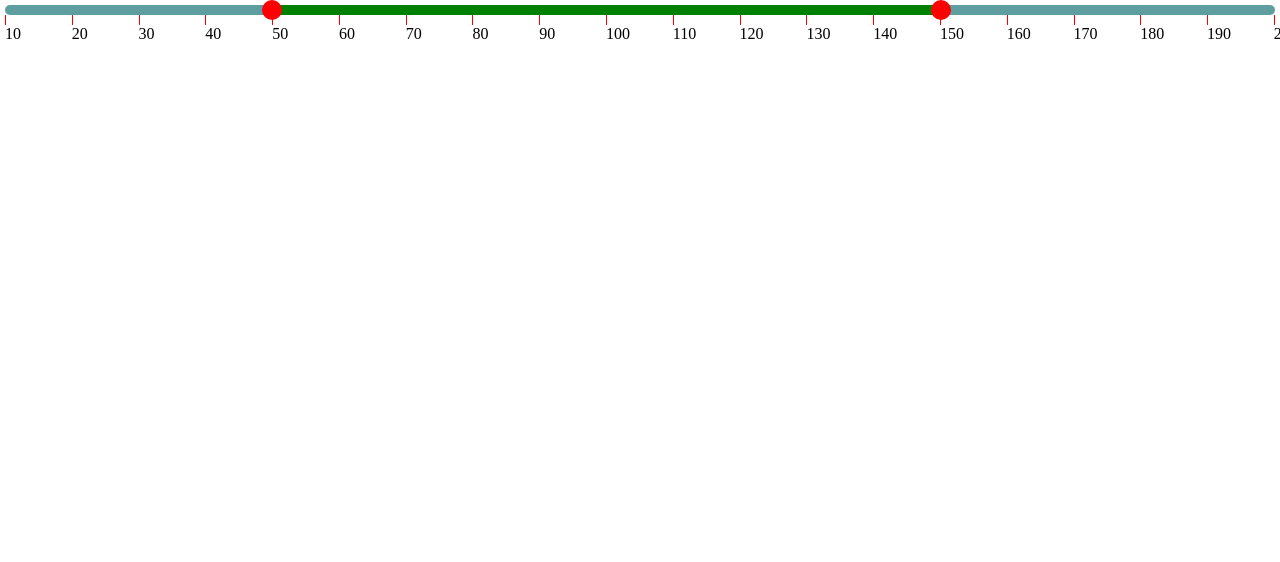
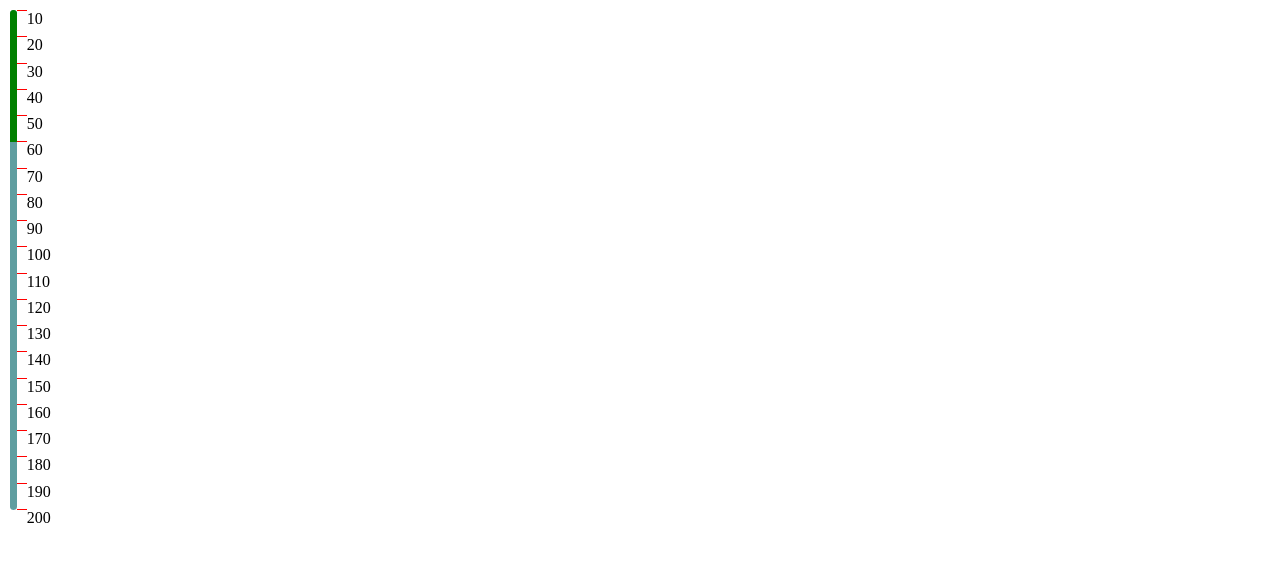
Before and after one commit to ZoricmaTs/slider, a website built with Parcel: page src/index.html in a window 1280 px wide. Built offline with nearby package versions, Linux system fonts and the light colour scheme.

Commit message:
add vertical orient of slider

```diff
--- a/src/controller/slider.ts
+++ b/src/controller/slider.ts
@@ -24,7 +24,7 @@ export default class SliderController {
     this.progressBarView = new ProgressBar(this.model, this.view);
     this.initProgressBar();
 
-    this.initThumb();
+    // this.initThumb();
 
     this.initScale();
 
--- a/src/index.css
+++ b/src/index.css
@@ -1,24 +1,18 @@
 body {
   width: 100%;
-  height: 200px;
+  height: 100%;
 
   padding: 0;
   margin: 0;
 }
 
 .slider {
-  display: flex;
-  flex-direction: column;
   position: relative;
-  width: auto;
-  height: auto;
-  padding: 5px;
+  padding: 10px;
 }
 
 .wrap {
   display: flex;
   flex-direction: column;
   position: relative;
-  width: 100%;
-  height: auto;
 }
--- a/src/index.ts
+++ b/src/index.ts
@@ -26,8 +26,9 @@ function initSlider(): any {
     showValue: false,
     minValue: 50,
     maxValue: 150,
-    mode: SliderMode.interval,
-    orient: SliderOrient.horizontal,
+    mode: SliderMode.single,
+    orient: SliderOrient.vertical,
+    // orient: SliderOrient.horizontal,
   };
 
   const controller = new SliderController(userSettings);
--- a/src/model/slider.ts
+++ b/src/model/slider.ts
@@ -20,13 +20,13 @@ export default class Slider extends EventListener {
   public EVENT_CHANGE_MAX_VALUE: string = 'event-change-max-value';
   public root: HTMLElement;
 
-  public minValue: number;
-  public maxValue: number;
-  public step: number;
-  public showDivision: boolean;
-  public value: number;
-  public orient: SliderOrient;
-  public showValue: boolean;
+  private minValue: number;
+  private maxValue: number;
+  private readonly step: number;
+  private readonly showDivision: boolean;
+  private value: number;
+  private readonly orient: SliderOrient;
+  private readonly showValue: boolean;
   readonly mode: SliderMode;
 
   constructor(props: UserSettings) {
@@ -47,6 +47,10 @@ export default class Slider extends EventListener {
 
     this.mode = props.mode ? props.mode : SliderMode.single;
     this.orient = props.orient ? props.orient : SliderOrient.horizontal;
+  }
+
+  public getOrient(): SliderOrient {
+    return this.orient;
   }
 
   public getMin(): number {
@@ -81,8 +85,8 @@ export default class Slider extends EventListener {
     }
   }
 
-  public setValue(stepCounts: number): void {
-    this.value = stepCounts * this.getStep();
+  public setValue(value: number): void {
+    this.value = value;
 
     this.fireEvent(this.EVENT_CHANGE_VALUE);
   }
--- a/src/view/progressBar/progressBar.css
+++ b/src/view/progressBar/progressBar.css
@@ -3,8 +3,7 @@
   overflow: hidden;
   background-color: cadetblue;
   border-radius: 5px;
-  height: 10px;
-  width: 100%;
+  height: 100%;
 }
 
 .progress {
@@ -12,6 +11,5 @@
   left: 0;
   top: 0;
   bottom: 0;
-  height: 100%;
   background-color: green;
 }
--- a/src/view/progressBar/progressBar.ts
+++ b/src/view/progressBar/progressBar.ts
@@ -1,11 +1,11 @@
 import Helper from "../../helper";
 import EventListener from "../../event-listener";
-import Slider, {SliderMode} from "../../model/slider";
+import Slider, {SliderMode, SliderOrient} from "../../model/slider";
 import SliderView from "../slider/slider";
 
 export default class ProgressBar extends EventListener {
   public progress: HTMLElement | undefined;
-  public progressWrap: HTMLElement | undefined;
+  public progressBar: HTMLElement | undefined;
   public EVENT_MOUSEDOWN: string = 'event-mousedown';
   public EVENT_MOUSEMOVE: string = 'event-mousemove';
   public EVENT_MOUSEUP: string = 'event-mouseup';
@@ -28,12 +28,12 @@ export default class ProgressBar extends EventListener {
     this.model.on(this.model.EVENT_CHANGE_MIN_VALUE, [this.updateProgressValue]);
     this.model.on(this.model.EVENT_CHANGE_MAX_VALUE, [this.updateProgressValue]);
 
-    if (this.progressWrap) {
+    if (this.progressBar) {
       this.view.getSliderWrapper().addEventListener('mousedown', (e) => {
         this.fireEvent(this.EVENT_MOUSEDOWN);
         this.isMouseDown = true;
 
-        this.onChangeValue(e.clientX);
+        this.onChangeValue(this.model.getOrient() === SliderOrient.vertical ? e.clientY : e.clientX);
 
         this.updateProgressValue();
       });
@@ -75,11 +75,37 @@ export default class ProgressBar extends EventListener {
     }
   }
 
+  private initVerticalOrientStyles(): void {
+    if (this.progress) {
+      this.progress.style.width = '100%';
+    }
+
+    if (this.progressBar) {
+
+    }
+  }
+
+  private initHorizontalOrientStyles(): void {
+    if (this.progress) {
+      this.progress.style.height = '100%';
+    }
+
+    if (this.progressBar) {
+
+    }
+  }
+
   public getContainer(): HTMLElement {
     this.progress = Helper.addElement(['progress']);
-    this.progressWrap = Helper.addElement(['progress-bar']);
-    this.progressWrap.append(this.progress)
-    return this.progressWrap;
+    this.progressBar = Helper.addElement(['progress-bar']);
+    if (this.model.getOrient() === SliderOrient.vertical) {
+      this.initVerticalOrientStyles();
+    } else {
+      this.initHorizontalOrientStyles();
+    }
+
+    this.progressBar.append(this.progress)
+    return this.progressBar;
   }
 
   public updateProgress() {
@@ -89,19 +115,24 @@ export default class ProgressBar extends EventListener {
   public updateProgressValue(): void {
     const step = this.model.getStep();
     if (this.model.mode === SliderMode.single) {
-      const counts = this.model.getValue() / step;
-      const width = Math.round(this.view.getStepWidth() * counts);
+      const counts: number = this.model.getValue() / step;
+      const progress: number = Math.round(this.view.getStepSize() * counts);
 
       if (this.progress) {
-        this.progress.style.width = `${width}px`;
+        if (this.model.getOrient() === SliderOrient.vertical) {
+          this.progress.style.height = `${progress}px`;
+
+        } else {
+          this.progress.style.width = `${progress}px`;
+        }
       }
 
     } else {
-      const countsMin = Math.round((this.model.getMinValue() - this.model.getMin()) / step);
-      const countsMax = Math.round((this.model.getMax() - this.model.getMaxValue()) / step);
+      const countsMin: number = Math.round((this.model.getMinValue() - this.model.getMin()) / step);
+      const countsMax: number = Math.round((this.model.getMax() - this.model.getMaxValue()) / step);
 
-      const minPosition = Math.round(this.view.getStepWidth() * countsMin);
-      const maxPosition = Math.round(this.view.getStepWidth() * countsMax);
+      const minPosition: number = Math.round(this.view.getStepSize() * countsMin);
+      const maxPosition: number = Math.round(this.view.getStepSize() * countsMax);
 
       if (this.progress) {
         this.progress.style.left = `${minPosition}px`;
--- a/src/view/scale/scale.css
+++ b/src/view/scale/scale.css
@@ -1,6 +1,6 @@
 .scale__wrap {
   display: flex;
-  flex-direction: row;
+  position: relative;
   justify-content: space-between;
   width: 100%;
   -webkit-touch-callout: none; /* iOS Safari */
@@ -12,18 +12,15 @@
 }
 
 .scale__item {
-  flex-direction: column;
+  display: flex;
   align-items: flex-start;
 }
 
 .scale__item-step {
   position: absolute;
   width: auto;
-  height: 10px;
 }
 
 .scale__item-scale {
-  width: 1px;
-  height: 10px;
   background-color: red;
 }
--- a/src/view/scale/scale.ts
+++ b/src/view/scale/scale.ts
@@ -1,5 +1,5 @@
 import EventListener from "../../event-listener";
-import Slider from "../../model/slider";
+import Slider, {SliderOrient} from "../../model/slider";
 import Helper from "../../helper";
 import SliderView from "../slider/slider";
 
@@ -20,6 +20,12 @@ export default class Scale extends EventListener {
 
   public init(): void {
     this.scaleWrap = Helper.addElement(['scale__wrap']);
+
+    if (this.model.getOrient() === SliderOrient.vertical) {
+      this.scaleWrap.style.flexDirection = 'column';
+    } else {
+      this.scaleWrap.style.flexDirection = 'row';
+    }
   }
 
   public getContainer(): HTMLElement {
@@ -39,6 +45,18 @@ export default class Scale extends EventListener {
       const itemScale = Helper.addElement(['scale__item-scale']);
       const item = Helper.addElement(['scale__item']);
 
+      if (this.model.getOrient() === SliderOrient.vertical) {
+        item.style.flexDirection = 'row';
+        itemScale.style.width = '10px';
+        itemScale.style.height = '1px';
+        itemStepValue.style.left = '10px';
+      } else {
+        item.style.flexDirection = 'column';
+        itemScale.style.width = '1px';
+        itemScale.style.height = '10px';
+        itemStepValue.style.top = '10px';
+      }
+
       itemStepValue.innerHTML = `${this.model.getMin() + (this.model.getStep() * i)}`;
 
       item.append(itemScale)
--- a/src/view/slider/slider.ts
+++ b/src/view/slider/slider.ts
@@ -1,5 +1,5 @@
 import EventListener from "../../event-listener";
-import Slider from "../../model/slider";
+import Slider, {SliderOrient} from "../../model/slider";
 import Helper from "../../helper";
 
 export default class SliderView extends EventListener {
@@ -18,6 +18,23 @@ export default class SliderView extends EventListener {
   public initSlider(): void {
     this.slider = Helper.addElement(['slider']);
     this.sliderWrapper = Helper.addElement(['wrap']);
+
+    if (this.model.getOrient() === SliderOrient.vertical) {
+      this.slider.style.flexDirection = 'row';
+      this.slider.style.display = 'inline-flex';
+
+      this.slider.style.height = '500px';
+
+      this.sliderWrapper.style.width = '10px';
+      this.sliderWrapper.style.height = '100%';
+    } else {
+      this.slider.style.flexDirection = 'column';
+      this.slider.style.display = 'flex';
+
+      this.sliderWrapper.style.width = '100%';
+      this.sliderWrapper.style.height = '10px';
+    }
+
     this.slider.append(this.sliderWrapper);
   }
 
@@ -47,13 +64,20 @@ export default class SliderView extends EventListener {
     };
   }
 
-  public getStepWidth(): number {
-    const sliderWidth = this.getSliderWrapRect().width;
-    return (sliderWidth * this.model.getStepPercent() / 100 * 100) / 100;
+  public getStepSize(): number {
+    let size: number;
+
+    if (this.model.getOrient() === SliderOrient.vertical) {
+      size = this.getSliderWrapRect().height;
+    } else {
+      size = this.getSliderWrapRect().width;
+    }
+
+    return (size * this.model.getStepPercent() / 100 * 100) / 100;
   }
 
   public getCountsStep(position: number): number {
-    return Math.round(position / this.getStepWidth());
+    return Math.round(position / this.getStepSize());
   }
 
 }
--- a/src/view/thumb/thumb.css
+++ b/src/view/thumb/thumb.css
@@ -1,8 +1,8 @@
 .thumb {
   position: absolute;
-  top: -5px;
   width: 20px;
   height: 20px;
   border-radius: 20px;
   background-color: red;
+  cursor: pointer;
 }
--- a/src/view/thumb/thumb.ts
+++ b/src/view/thumb/thumb.ts
@@ -1,5 +1,5 @@
 import EventListener from "../../event-listener";
-import Slider, {SliderMode} from "../../model/slider";
+import Slider, {SliderMode, SliderOrient} from "../../model/slider";
 import Helper from "../../helper";
 import SliderView from "../slider/slider";
 
@@ -77,6 +77,13 @@ export default class Thumb extends EventListener {
 
   private init(): void {
     this.thumb = Helper.addElement(['thumb']);
+
+    if (this.model.getOrient() === SliderOrient.vertical) {
+      this.thumb.style.left = `-5px`;
+    } else {
+      this.thumb.style.top = `-5px`;
+    }
+
   }
 
   public getContainer(): HTMLElement {
@@ -117,20 +124,23 @@ export default class Thumb extends EventListener {
     if (this.model.mode === SliderMode.single) {
       if (this.thumb) {
         const counts = this.model.getValue() / step;
-        const left = Math.round(this.view.getStepWidth() * counts) - 10;
-
-        this.thumb.style.left = `${left}px`;
+        const position = Math.round(this.view.getStepSize() * counts) - 10;
+        if (this.model.getOrient() === SliderOrient.vertical) {
+          this.thumb.style.top = `${position}px`;
+        } else {
+          this.thumb.style.left = `${position}px`;
+        }
       }
     } else {
       if (this.index === 0) {
         const countsMin = Math.round((this.model.getMinValue() - this.model.getMin()) / step);
-        const minPosition = Math.round(this.view.getStepWidth() * countsMin);
+        const minPosition = Math.round(this.view.getStepSize() * countsMin);
 
         // @ts-ignore
         this.thumb.style.left = `${minPosition - 10}px`;
       } else {
         const countsMax = Math.round((this.model.getMax() - this.model.getMaxValue()) / step);
-        const maxPosition = Math.round(this.view.getStepWidth() * countsMax);
+        const maxPosition = Math.round(this.view.getStepSize() * countsMax);
 
         // @ts-ignore
         this.thumb.style.right = `${maxPosition - 10}px`;
```
